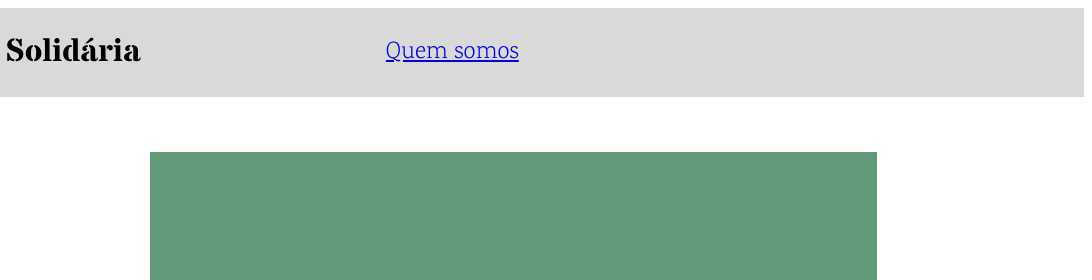
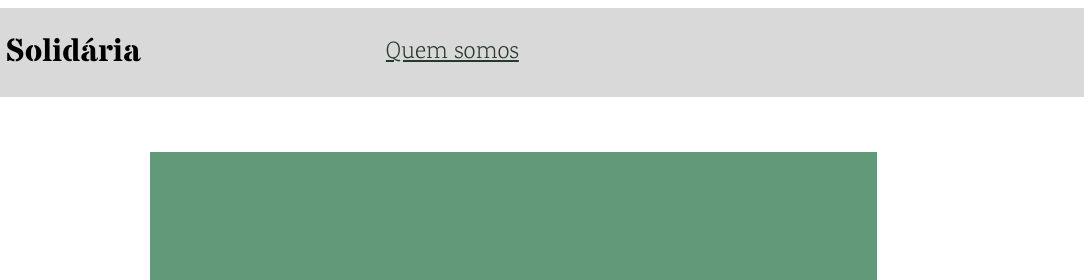
Before and after one commit to capivara0com0alface/Estrela-Solid-ria, a plain HTML site: page index.html in a window 1280 px wide. Shown: the top 280 px of the page, 188-1280 px from the left. Drawn offline with nearby package versions, Linux system fonts and the light colour scheme.

Commit message:
color: #243A2D;

```diff
--- a/style.css
+++ b/style.css
@@ -44,11 +44,10 @@ body{
   position: absolute;
   right: 44%;
   padding: 10px;
-  color: #243A2D;
 }
 
-#qmsomos{
-    text-align: center;
+a{
+    color: #243A2D;
 }
 
 .samos{
```
